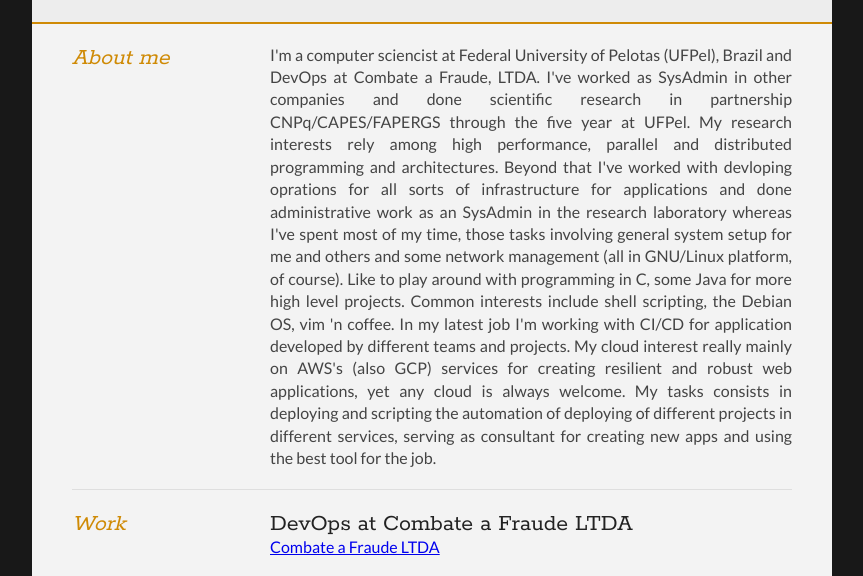
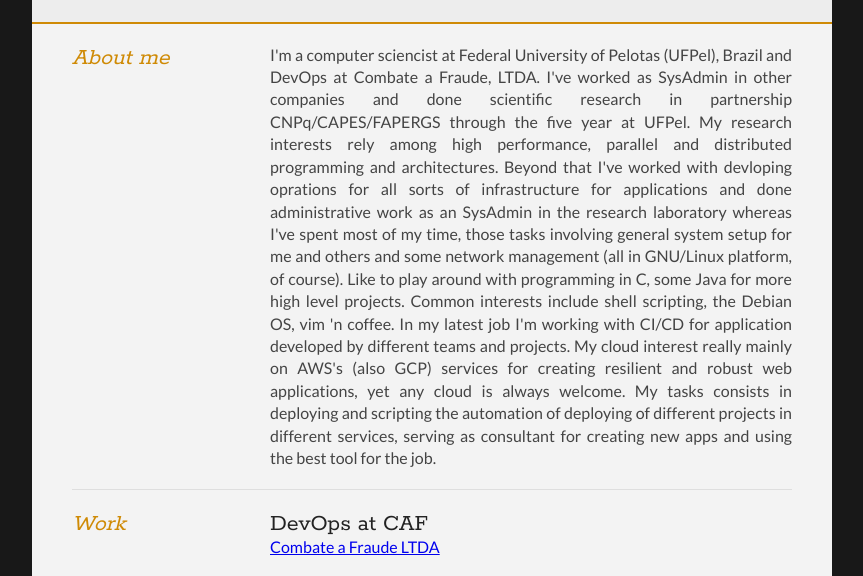
Before and after one commit to lucasbretana/lucasbretana, a plain HTML site: page index.html in a window 1280 px wide. Shown: the part 183-759 px from the top of the page, without its empty margins (208-1071 px from the left). Drawn offline with Linux system fonts and the light colour scheme.

Commit message:
Company name change

```diff
--- a/index.html
+++ b/index.html
@@ -61,8 +61,8 @@
 
 						<div class="sectionContent">
 							<article>
-								<h2>DevOps at Combate a Fraude LTDA</h2>
-								<p><a href="https://http://combateafraude.com/">Combate a Fraude LTDA</a></p>
+								<h2>DevOps at CAF</h2>
+								<p><a href="https://http://caf.io/">Combate a Fraude LTDA</a></p>
 								<p class="subDetails">Oct 2021 - Present</p>
 							</article>
 							<article>
```
